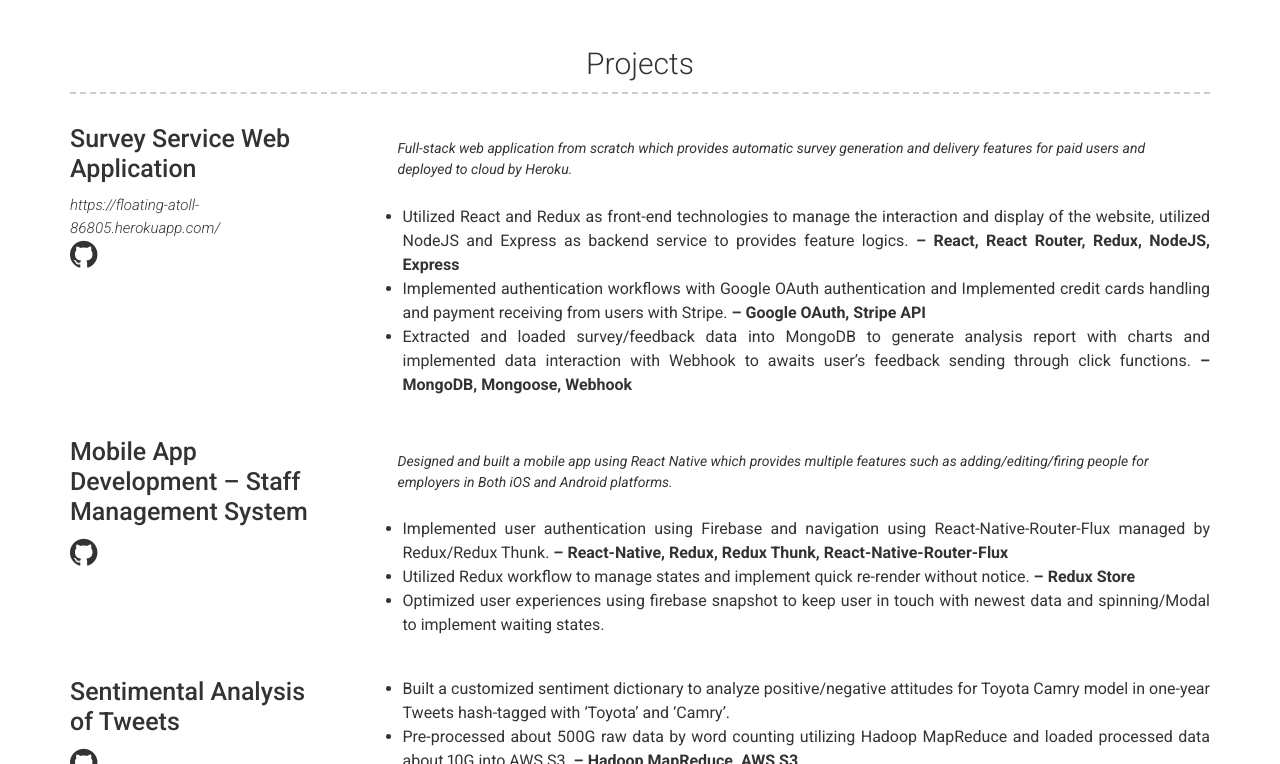
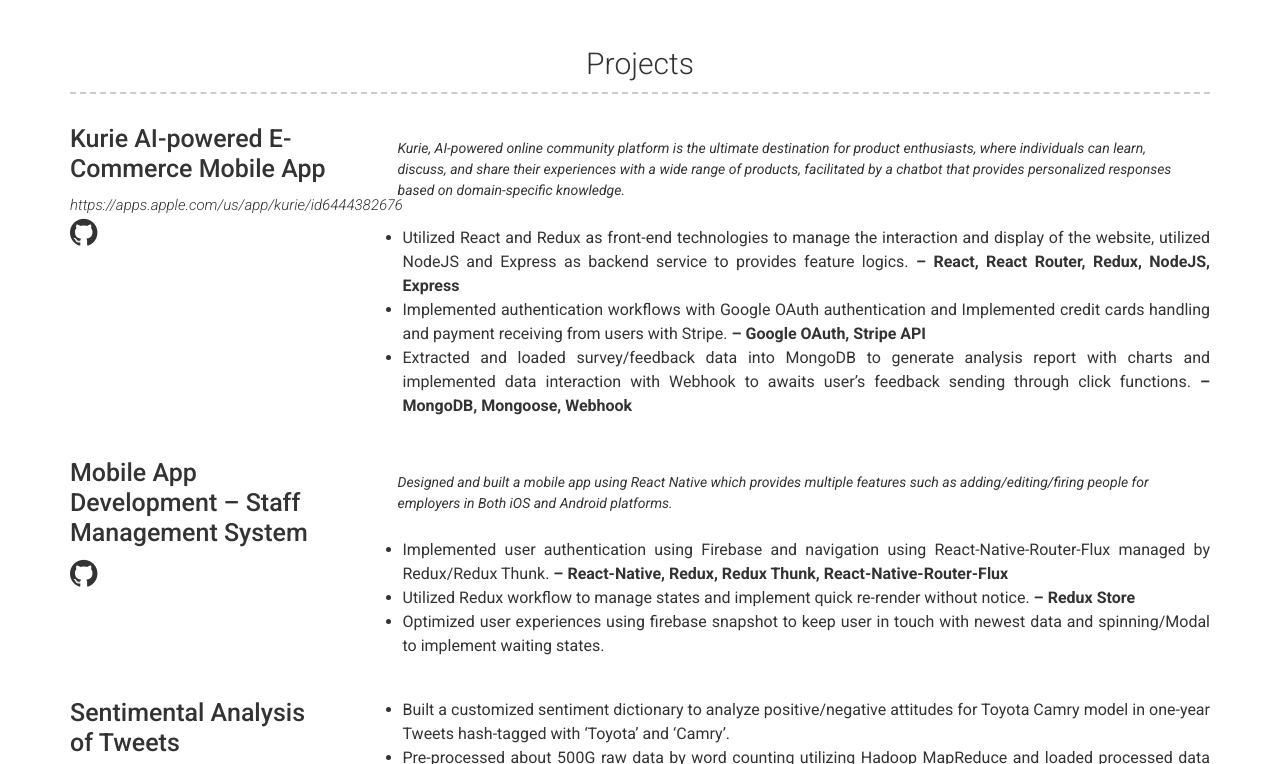
Before and after one commit to Travisliang001/online-cv, a Jekyll site: the page built from index.md, in a window 1280 px wide and 900 px high, scrolled down 397 px, cut to the strip 136-900 px from the top of the window. Built offline with Jekyll 4.4.1, drawn with Linux system fonts in a browser that asks for light colours.

Commit message:
Update projects.yml

```diff
--- a/_data/projects.yml
+++ b/_data/projects.yml
@@ -1,9 +1,8 @@
 # Project template
-- name: Survey Service Web Application
-  link: https://floating-atoll-86805.herokuapp.com/
-  github: https://github.com/Vigoose/FullStackEmaily
+- name: Kurie AI-powered E-Commerce Mobile App
+  link: https://apps.apple.com/us/app/kurie/id6444382676
   quote: >
-    Full-stack web application from scratch which provides automatic survey generation and delivery features for paid users and deployed to cloud by Heroku.
+    Kurie, AI-powered online community platform is the ultimate destination for product enthusiasts, where individuals can learn, discuss, and share their experiences with a wide range of products, facilitated by a chatbot that provides personalized responses based on domain-specific knowledge.
   description: | # this will include new lines to allow paragraphs
     - Utilized React and Redux as front-end technologies to manage the interaction and display of the website, utilized NodeJS and Express as backend service to provides feature logics. **– React, React Router, Redux, NodeJS, Express**
     - Implemented authentication workflows with Google OAuth authentication and Implemented credit cards handling and payment receiving from users with Stripe. **– Google OAuth, Stripe API**
```
